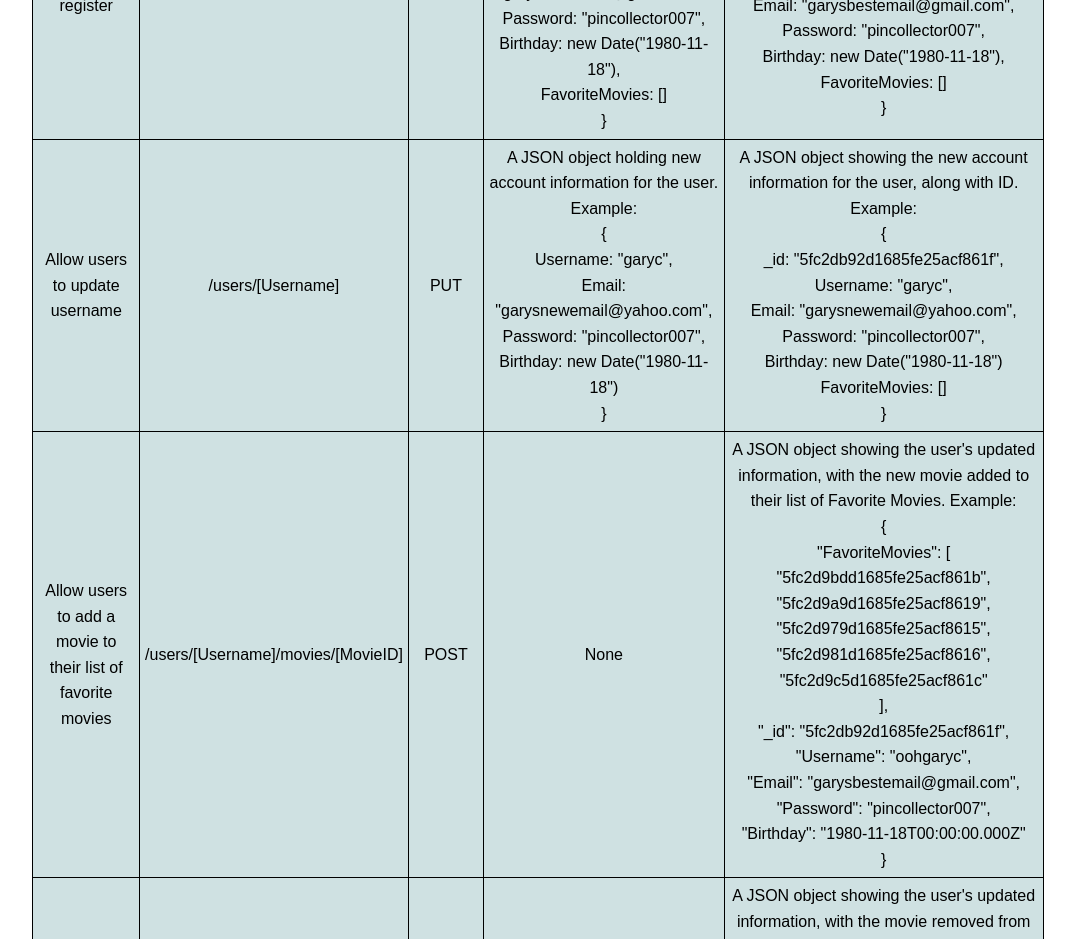
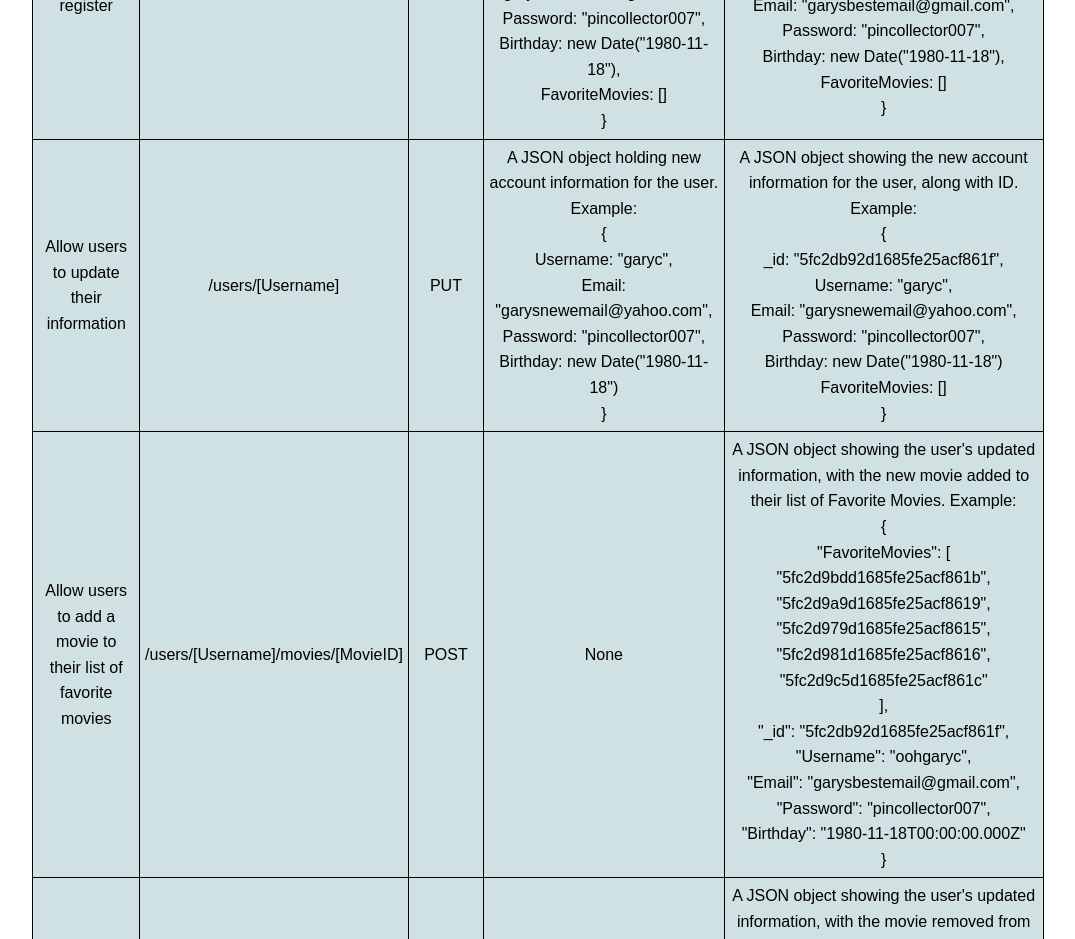
Before and after one commit to mbertis/myFlix, a website: page Public/documentation.html in a window 1280 px wide. Shown: the part 1980-2919 px from the top of the page, without its empty margins (102-1177 px from the left). Drawn offline with Linux system fonts and the light colour scheme; a web font is replaced by a local one.

Commit message:
edited wording for updating account information

```diff
--- a/Public/documentation.html
+++ b/Public/documentation.html
@@ -145,7 +145,7 @@
             </td>
           </tr>
           <tr>
-            <td>Allow users to update username</td>
+            <td>Allow users to update their information</td>
             <td>/users/[Username]</td>
             <td>PUT</td>
             <td>
```
